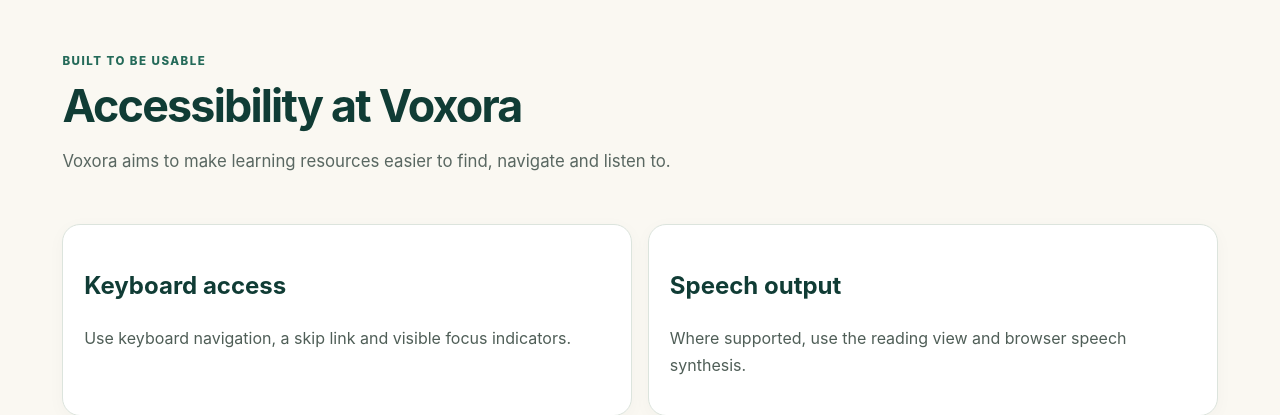
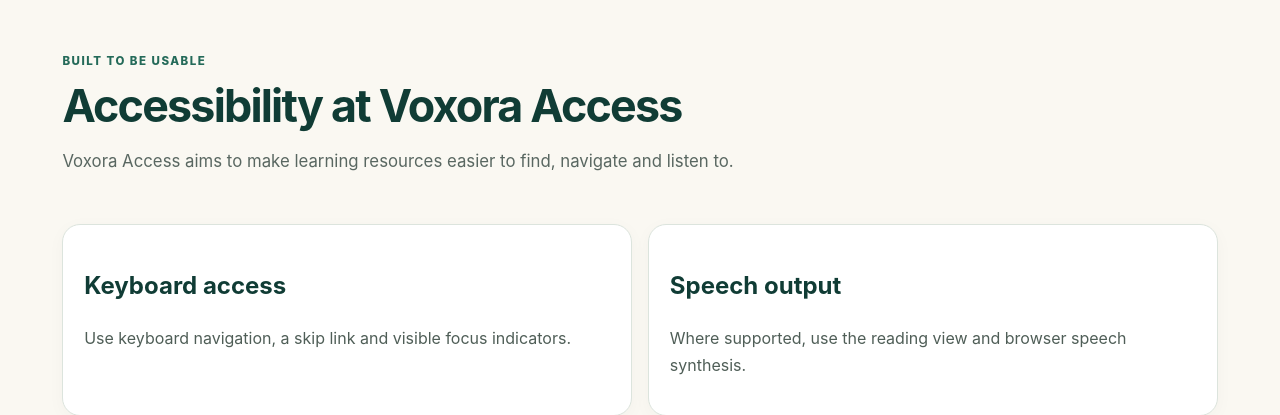
Before and after one commit to Davidnna/voxoraaccess, a Flask app: page /accessibility in a window 1280 px wide. Shown: the part 70-485 px from the top of the page. Run offline with Flask 3, Linux system fonts and the light colour scheme; parts of the project's set-up code (start-up, migrations or seed data) failed here and were passed over; some libraries are stand-ins or nearby versions.

Commit message:
Rebrand app as Voxora Access

```diff
--- a/templates/accessibility.html
+++ b/templates/accessibility.html
@@ -1 +1 @@
-{% extends "base.html" %}{% block title %}Accessibility{% endblock %}{% block content %}<section class="intro"><p class="eyebrow">Built to be usable</p><h1>Accessibility at Voxora</h1><p>Voxora aims to make learning resources easier to find, navigate and listen to.</p></section><div class="features"><article class="panel"><h2>Keyboard access</h2><p>Use keyboard navigation, a skip link and visible focus indicators.</p></article><article class="panel"><h2>Speech output</h2><p>Where supported, use the reading view and browser speech synthesis.</p></article><article class="panel"><h2>Readable layout</h2><p>Semantic headings, labels, responsive spacing and reduced-motion support.</p></article><article class="panel"><h2>Known limitations</h2><p>Extraction may omit diagrams, equations and reading order. Scanned PDFs need OCR.</p></article></div><section class="panel"><p>This prototype has not been independently audited or certified against WCAG. Test with keyboard navigation, screen readers, magnification and real course materials.</p></section>{% endblock %}
+{% extends "base.html" %}{% block title %}Accessibility{% endblock %}{% block content %}<section class="intro"><p class="eyebrow">Built to be usable</p><h1>Accessibility at Voxora Access</h1><p>Voxora Access aims to make learning resources easier to find, navigate and listen to.</p></section><div class="features"><article class="panel"><h2>Keyboard access</h2><p>Use keyboard navigation, a skip link and visible focus indicators.</p></article><article class="panel"><h2>Speech output</h2><p>Where supported, use the reading view and browser speech synthesis.</p></article><article class="panel"><h2>Readable layout</h2><p>Semantic headings, labels, responsive spacing and reduced-motion support.</p></article><article class="panel"><h2>Known limitations</h2><p>Extraction may omit diagrams, equations and reading order. Scanned PDFs need OCR.</p></article></div><section class="panel"><p>This prototype has not been independently audited or certified against WCAG. Test with keyboard navigation, screen readers, magnification and real course materials.</p></section>{% endblock %}
```
